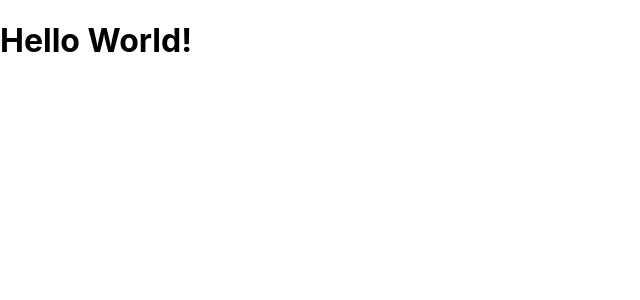
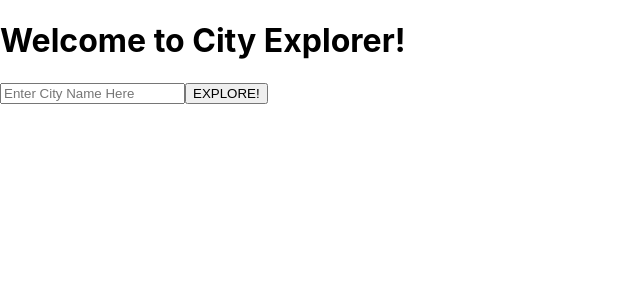
Before and after one commit to TaylorWhite21/city-explorer, a React (Create React App) app: page / in a window 1280 px wide. Shown: the top 300 px of the page, without its empty margins (0-640 px from the left). Built offline with nearby package versions, Linux system fonts and the light colour scheme.

Commit message:
completed step 2

```diff
--- a/src/App.js
+++ b/src/App.js
@@ -1,11 +1,13 @@
 import React from 'react'
+
+import Explorer from './Explorer.js'
 import './App.css';
 
 class App extends React.Component {
   render(){
     return(
       <>
-      <h1>Hello World!</h1>
+      <Explorer />
       </>
     );
   }
--- /dev/null
+++ b/src/Explorer.js
@@ -0,0 +1,63 @@
+import React from 'react';
+import Form from 'react-bootstrap/Form'
+import Button from 'react-bootstrap/Button'
+import axios from 'axios';
+
+class Explorer extends React.Component {
+  //Constructor for initial values
+  constructor(props){
+    super(props)
+    this.state = {
+      city:'',
+      lat: 0,
+      lon: 0,
+      mapImage: '',
+      displayResults: false,
+    }
+  }
+
+  handleOnChange = (e) => {
+    this.setState({
+      city: e.target.value
+    })
+  }
+
+  // Grabs requested information from API
+
+  getCityResults = async (e) => {
+    e.preventDefault();
+    // Make sure to place this in your .env file => REACT_APP_LOCATIONIQ_KEY=<YOUR KEY>
+    let cityResults = await axios.get(`https://us1.locationiq.com/v1/search.php?key=${process.env.REACT_APP_LOCATIONIQ_KEY}&q=${this.state.city}&format=json`)
+    console.log(cityResults.data[0]);
+    this.setState ({
+      displayResults: true,
+      city: cityResults.data[0].display_name,
+      lat: cityResults.data[0].lat,
+      lon: cityResults.data[0].lon,
+      mapImage: cityResults.data[0].icon,
+    })
+    console.log('i am here:', this.state);
+  }
+
+  render () {
+
+
+    return (
+      <>
+      <h1>Welcome to City Explorer!</h1>
+      <Form.Group onChange={this.handleOnChange}>
+      <Form.Control size="lg" type="text" placeholder="Enter City Name Here" />
+      <Button onClick={this.getCityResults} variant="primary" size="lg" active>
+      EXPLORE!
+      </Button>
+      </Form.Group>
+
+      {this.state.displayResults ? <h4>Lat: {this.state.lat}, Long: {this.state.lon}</h4> : ''}
+
+
+      </>
+    )
+  }
+}
+
+export default Explorer;
```
